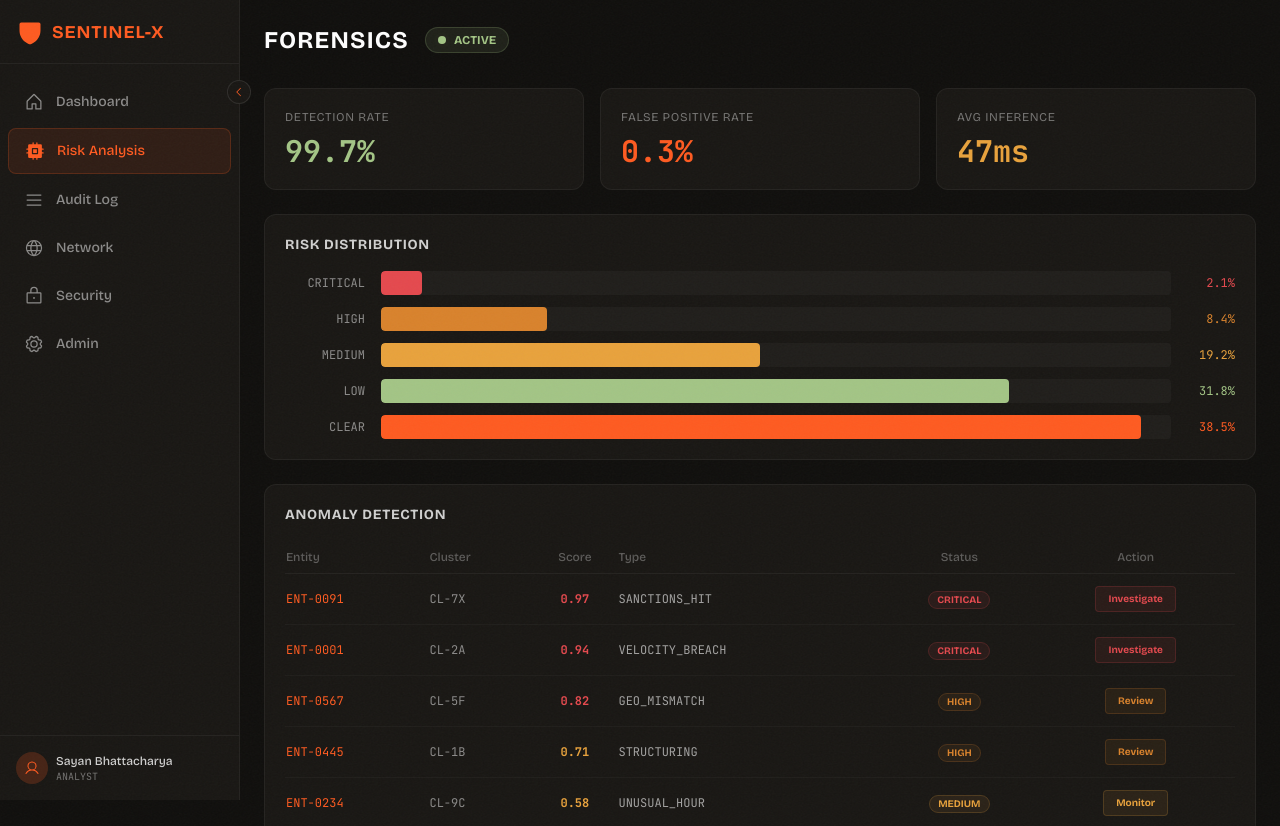
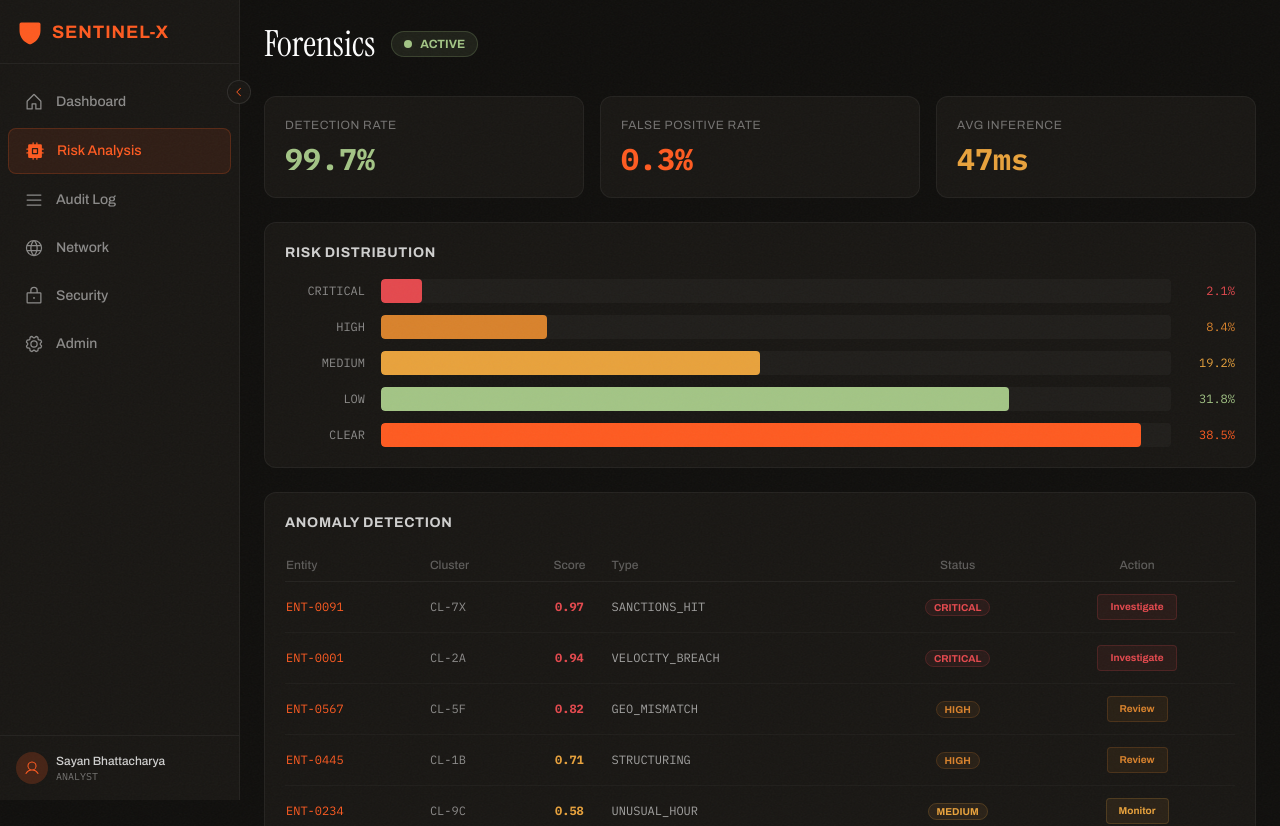
Before and after one commit to SayAn1-dls/sentinel-x, a Next.js app in the folder frontend/: page /analysis in a window 1280 px wide. Shown: the top 826 px of the page. Built offline with nearby package versions, Linux system fonts and the light colour scheme.

Commit message:
Swap to Instrument Serif + Archivo and soften console headings
Co-Authored-By: Claude Opus 5.5 <noreply@anthropic.com>
Claude-Session: https://claude.ai/code/session_011hFe6Dsd1evnQa9FxP42zX

```diff
--- a/frontend/src/app/admin/page.tsx
+++ b/frontend/src/app/admin/page.tsx
@@ -294,7 +294,7 @@ export default function AdminPage() {
           {/* Header */}
           <div className="flex items-center justify-between mb-8">
             <div>
-              <h1 className="text-2xl font-bold tracking-wider text-white">ADMIN PANEL</h1>
+              <h1 className="font-display text-4xl text-white">Admin</h1>
               <p className="text-white/40 text-sm mt-1">User management, roles, feature flags & activity log</p>
             </div>
             <div className="flex items-center gap-3">
--- a/frontend/src/app/analysis/page.tsx
+++ b/frontend/src/app/analysis/page.tsx
@@ -147,7 +147,7 @@ export default function AnalysisPage() {
         <div className="p-6 max-w-[1600px] mx-auto">
           {/* Header */}
           <div className="flex items-center gap-4 mb-8">
-            <h1 className="text-2xl font-bold tracking-wider text-white">FORENSICS</h1>
+            <h1 className="font-display text-4xl text-white">Forensics</h1>
             <span className="flex items-center gap-2 px-3 py-1 rounded-full bg-[#A3C585]/10 border border-[#A3C585]/20">
               <span className="relative flex h-2 w-2">
                 <span className="animate-ping absolute inline-flex h-full w-full rounded-full bg-[#A3C585] opacity-75" />
--- a/frontend/src/app/audit/page.tsx
+++ b/frontend/src/app/audit/page.tsx
@@ -154,7 +154,7 @@ export default function AuditPage() {
         <div className="p-6 max-w-[1600px] mx-auto">
           {/* Header */}
           <div className="flex items-center justify-between mb-8">
-            <h1 className="text-2xl font-bold tracking-wider text-white">AUDIT TRAIL</h1>
+            <h1 className="font-display text-4xl text-white">Audit trail</h1>
             <button
               onClick={exportCSV}
               className="flex items-center gap-2 px-4 py-2 rounded-lg bg-[#FF5A1F]/10 border border-[#FF5A1F]/20 text-[#FF5A1F] text-sm font-medium hover:bg-[#FF5A1F]/20 transition-all"
--- a/frontend/src/app/dashboard/page.tsx
+++ b/frontend/src/app/dashboard/page.tsx
@@ -185,7 +185,7 @@ export default function DashboardPage() {
           {/* Header */}
           <div className="flex items-center justify-between mb-8">
             <div>
-              <h1 className="text-2xl font-bold tracking-wider text-white">SENTINEL-X DASHBOARD</h1>
+              <h1 className="font-display text-4xl text-white">Dashboard</h1>
               <p className="text-white/40 text-sm mt-1">Real-time financial threat intelligence</p>
             </div>
             <div className="flex items-center gap-4">
--- a/frontend/src/app/layout.tsx
+++ b/frontend/src/app/layout.tsx
@@ -1,10 +1,10 @@
 import type { Metadata, Viewport } from 'next';
-import { Fraunces, Bricolage_Grotesque, JetBrains_Mono } from 'next/font/google';
+import { Instrument_Serif, Archivo, IBM_Plex_Mono } from 'next/font/google';
 import './globals.css';
 
-const display = Fraunces({ subsets: ['latin'], style: ['normal', 'italic'], variable: '--font-display', display: 'swap' });
-const sans = Bricolage_Grotesque({ subsets: ['latin'], variable: '--font-sans', display: 'swap' });
-const mono = JetBrains_Mono({ subsets: ['latin'], weight: ['400', '700'], variable: '--font-mono', display: 'swap' });
+const display = Instrument_Serif({ subsets: ['latin'], weight: '400', style: ['normal', 'italic'], variable: '--font-display', display: 'swap' });
+const sans = Archivo({ subsets: ['latin'], variable: '--font-sans', display: 'swap' });
+const mono = IBM_Plex_Mono({ subsets: ['latin'], weight: ['400', '700'], variable: '--font-mono', display: 'swap' });
 
 const SITE_URL = 'https://sentinel-x-sayan1-dls-projects.vercel.app';
 const TITLE = 'Sentinel-X — follow the money, catch the lie';
--- a/frontend/src/app/network/page.tsx
+++ b/frontend/src/app/network/page.tsx
@@ -172,7 +172,7 @@ export default function NetworkPage() {
 
           {/* Header */}
           <div className="flex items-center gap-4 mb-8">
-            <h1 className="text-2xl font-bold tracking-wider text-white">NETWORK TOPOLOGY</h1>
+            <h1 className="font-display text-4xl text-white">Network</h1>
             <span className="flex items-center gap-2 px-3 py-1 rounded-full bg-[#A3C585]/10 border border-[#A3C585]/20">
               <Broadcast size={14} color="#A3C585" />
               <span className="text-xs font-bold text-[#A3C585]">893 Active Nodes</span>
--- a/frontend/src/app/security/page.tsx
+++ b/frontend/src/app/security/page.tsx
@@ -278,7 +278,7 @@ export default function SecurityPage() {
           {/* Header */}
           <div className="flex items-center justify-between mb-8">
             <div>
-              <h1 className="text-2xl font-bold tracking-wider text-white">SECURITY CENTER</h1>
+              <h1 className="font-display text-4xl text-white">Security</h1>
               <p className="text-white/40 text-sm mt-1">System health, sessions, threat timeline & compliance</p>
             </div>
             <div className="flex items-center gap-3">
```
